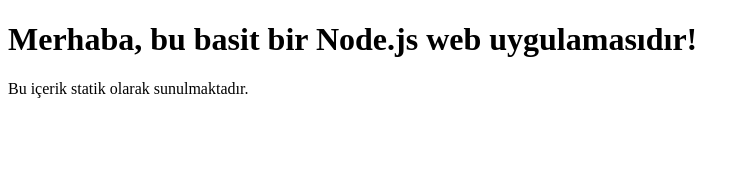
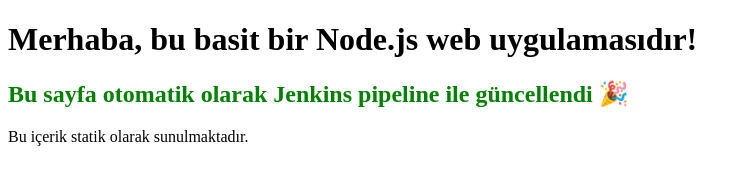
Before and after one commit to ogunmehmetsalih/visitor-app, a website: page app/public/index.html in a window 1280 px wide. Shown: the whole page, without its empty margins (0-750 px from the left). Drawn offline with Linux system fonts and the light colour scheme.

Commit message:
Pipeline testi için index.html güncellendi

```diff
--- a/app/public/index.html
+++ b/app/public/index.html
@@ -6,6 +6,7 @@
 </head>
 <body>
   <h1>Merhaba, bu basit bir Node.js web uygulamasıdır!</h1>
+  <h2 style="color: green;">Bu sayfa otomatik olarak Jenkins pipeline ile güncellendi 🎉</h2>
   <p>Bu içerik statik olarak sunulmaktadır.</p>
 </body>
 </html>
```
